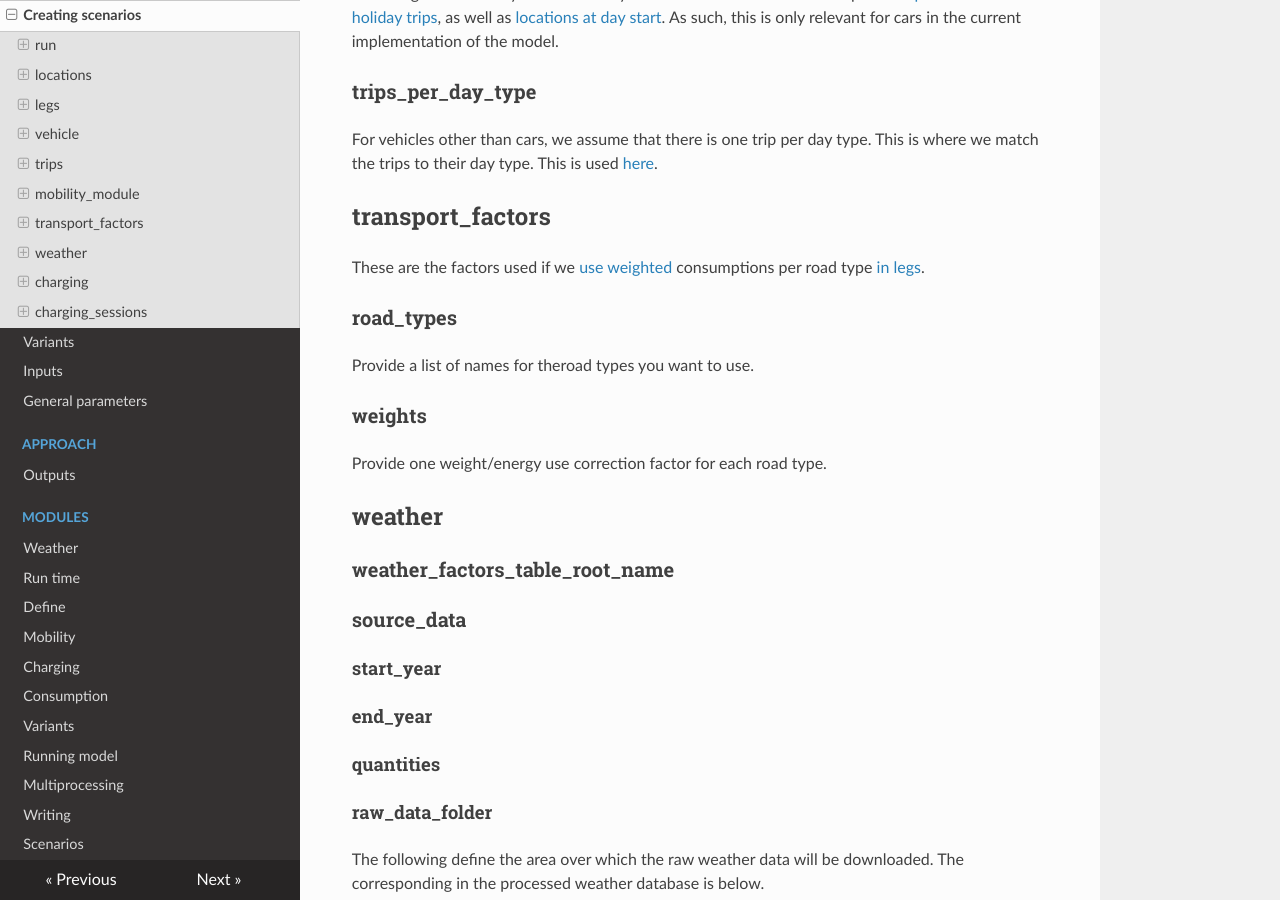
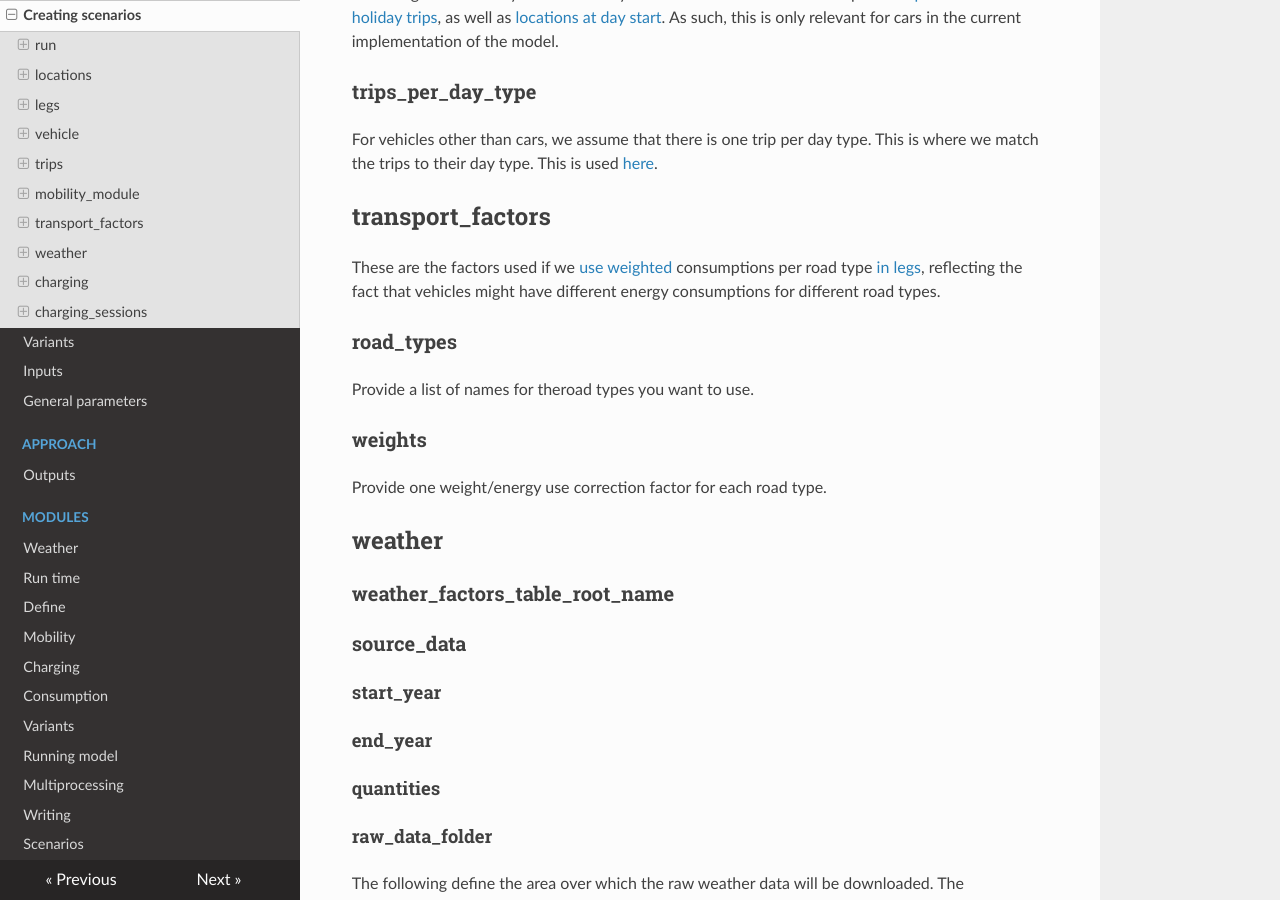
Before and after one commit to TNO/ChaProEV, an MkDocs documentation site: the page built from docs/scenario.md, in a window 1280 px wide and 900 px high, scrolled down 10268 px. Built offline with MkDocs 1.6.1, drawn with Linux system fonts in a browser that asks for light colours; nearby versions of some CDN libraries.

Commit message:
Road factors purpose.

```diff
--- a/docs/scenario.md
+++ b/docs/scenario.md
@@ -397,7 +397,8 @@ This is used [here](mobility.md#get_trip_probabilities_per_day_type_other_vehicl
 ## transport_factors
 These are the factors used if we [use weighted](#mobility.md#weighted_quantities)
 consumptions per road type
-[in legs](#road_type_mix).
+[in legs](#road_type_mix), reflecting the fact that vehicles might have different
+energy consumptions for different road types.
 ### road_types
 Provide a list of names for theroad types you want to use.
 ### weights
```
